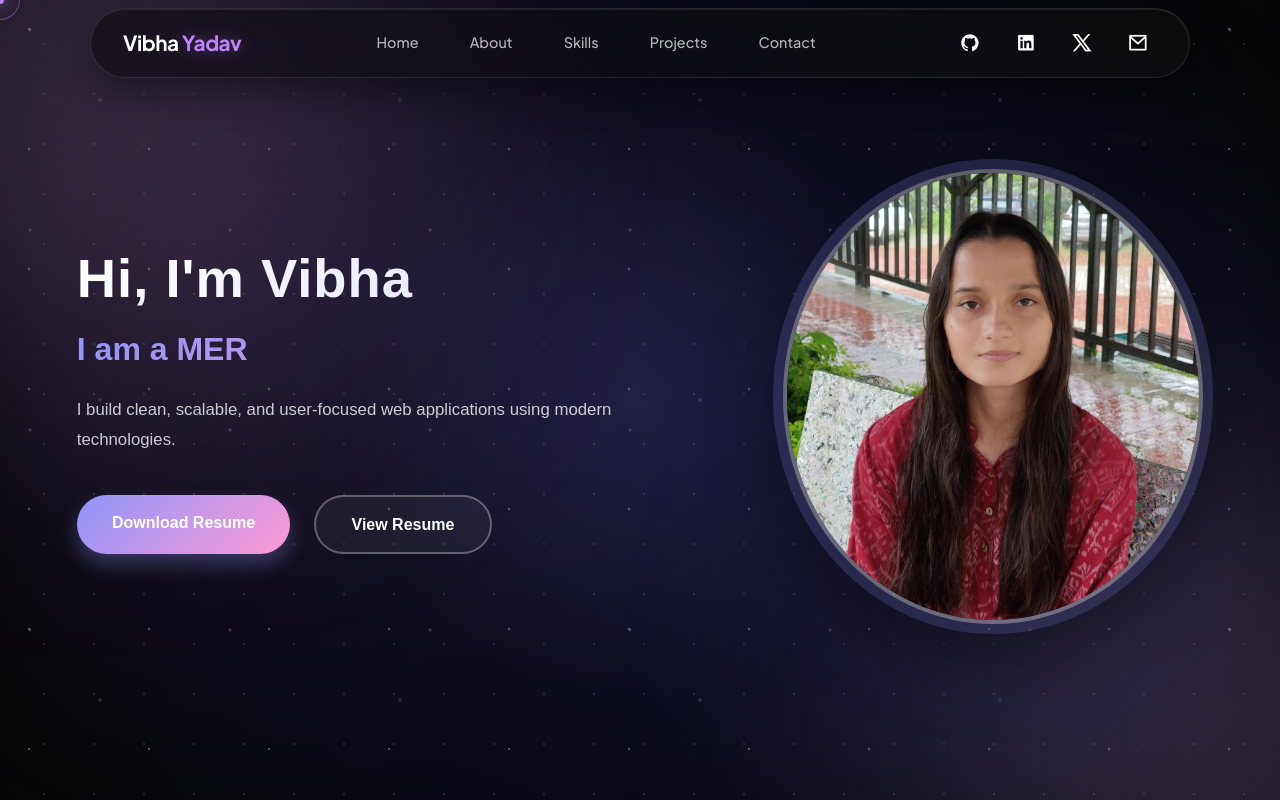
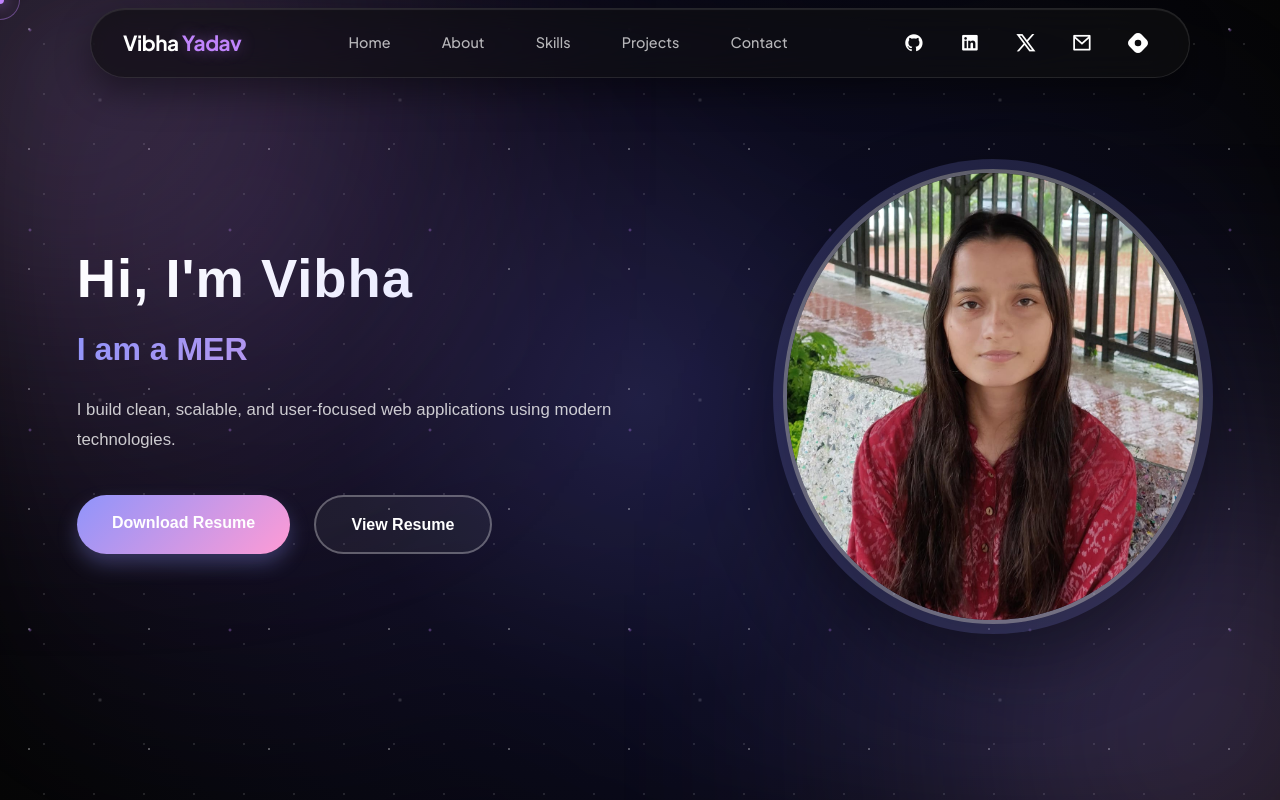
Before and after one commit to Vibhay007/Vibha_portfolio, a React (Vite) app in the folder frontend/: page / in a window 1280 px wide. Shown: the top 800 px of the page. Built offline with nearby package versions, Linux system fonts and the light colour scheme.

Commit message:
updated header with hashnode link

```diff
--- a/frontend/package.json
+++ b/frontend/package.json
@@ -12,7 +12,7 @@
     "framer-motion": "^11.0.0",
     "react": "^18.2.0",
     "react-dom": "^18.2.0",
-    "react-icons": "^5.5.0",
+    "react-icons": "^5.6.0",
     "react-toastify": "^11.0.5",
     "socket.io-client": "^4.8.3",
     "uuid": "^13.0.0"
--- a/frontend/src/components/Header.jsx
+++ b/frontend/src/components/Header.jsx
@@ -1,5 +1,6 @@
 import { useState, useEffect } from "react";
 import "./Header.css";
+import { SiHashnode } from "react-icons/si";
 
 const menuItems = [
   { name: "Home", href: "#home" },
@@ -53,6 +54,9 @@ const Header = () => {
        <a href="mailto:vibha0700@gmail.com?subject=Portfolio Contact">
   <i className="ri-mail-line"></i>
 </a>
+<a href="https://hashnode.com/@vibha07" target="_blank">
+  <SiHashnode size={20} />
+</a>
       </div>
 
       <div className="menu-icon-wrapper" onClick={() => setMenuOpen(!menuOpen)}>
--- /dev/null
+++ b/package.json
@@ -0,0 +1,5 @@
+{
+  "dependencies": {
+    "rss-parser": "^3.13.0"
+  }
+}
```
Also changed, not shown: 2 other files (tests, documents, lock files or other folders).
